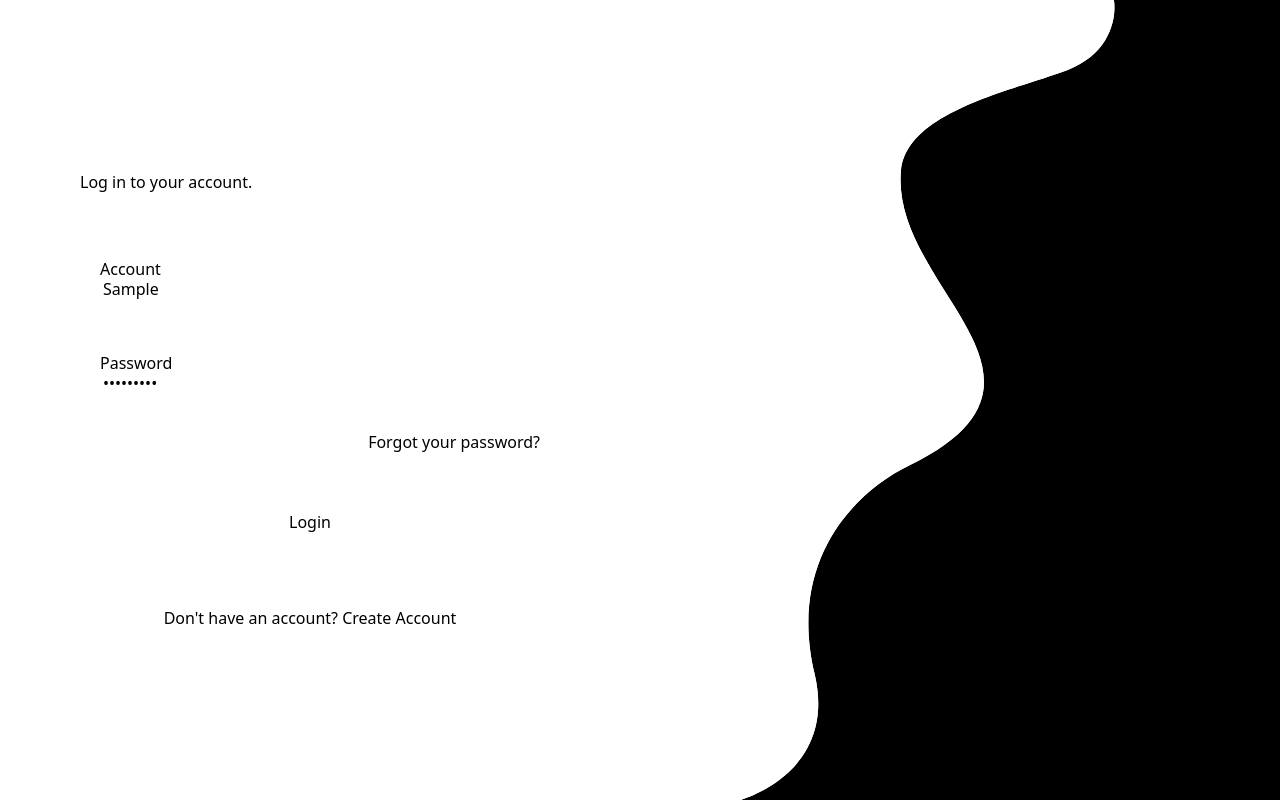
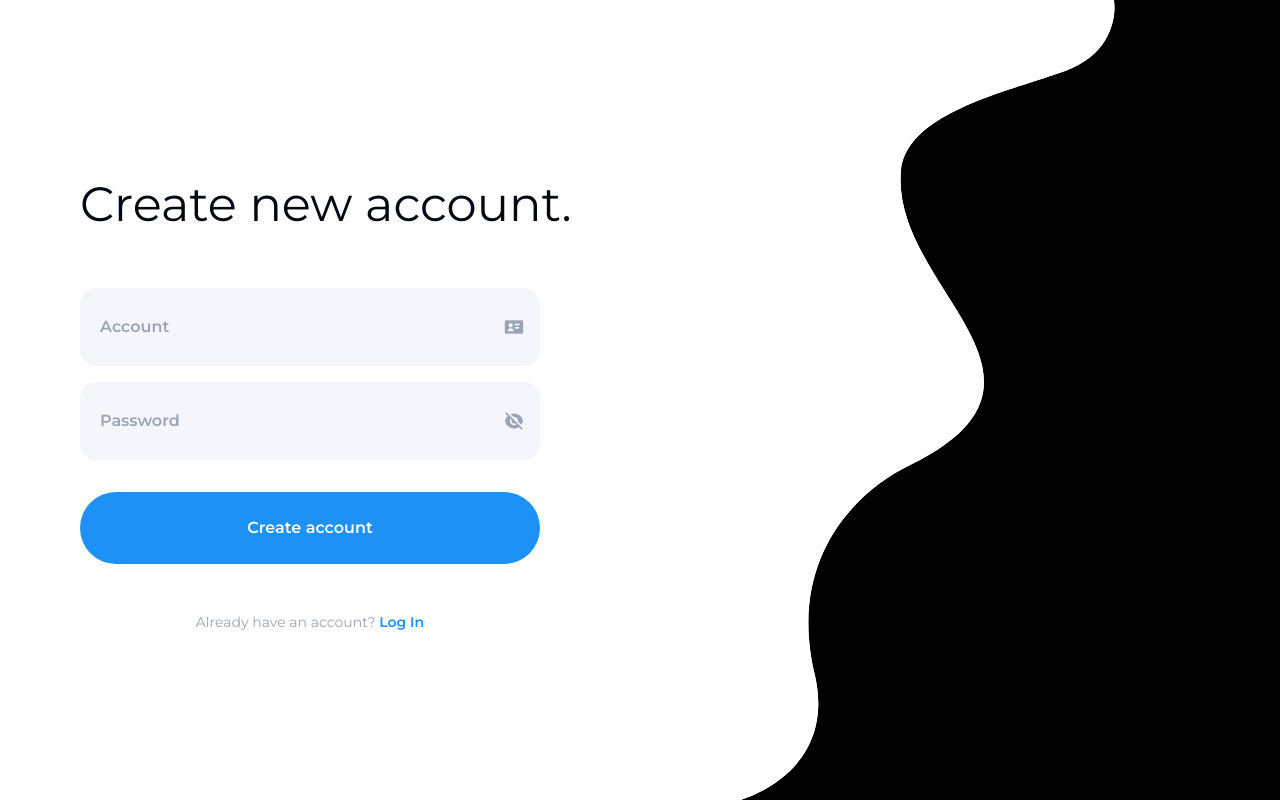
Before and after one commit to AlcMaple/sushi-vue, a Vue app: page /auth in a window 1280 px wide. Both pictures are taken after typing "Sample", "Sample123" into the empty fields and a click on the button "Create Account". Built offline with nearby package versions, Linux system fonts and the light colour scheme; what @kangc/v-md-editor would draw is missing.

Commit message:
[fix]完善注册登录页面样式

```diff
--- a/index.html
+++ b/index.html
@@ -8,6 +8,8 @@
   <title>Vite App</title>
   <link href="https://cdn.bootcdn.net/ajax/libs/normalize/8.0.1/normalize.css" rel="stylesheet">
   <link rel="stylesheet" href="https://cdnjs.cloudflare.com/ajax/libs/font-awesome/5.15.4/css/all.min.css" />
+  <link rel="stylesheet" href="https://cdnjs.cloudflare.com/ajax/libs/remixicon/4.2.0/remixicon.css">
+  <link href="https://fonts.googleapis.com/css2?family=Montserrat:wght@100..900&display=swap" rel="stylesheet">
 </head>
 
 <body>
--- a/src/assets/main.css
+++ b/src/assets/main.css
@@ -8,3 +8,7 @@ li {
 a {
     text-decoration: none;
 }
+
+body {
+    font-family: 'Montserrat', sans-serif !important;
+}
--- a/src/views/Auth/index.vue
+++ b/src/views/Auth/index.vue
@@ -1,52 +1,31 @@
 <script setup>
-/*=============== SHOW HIDE PASSWORD LOGIN ===============*/
-// const passwordAccess = (loginPass, loginEye) => {
-//   const input = document.getElementById(loginPass),
-//     iconEye = document.getElementById(loginEye);
+import { ref, onMounted } from "vue";
 
-//   iconEye.addEventListener("click", () => {
-//     // Change password to text
-//     input.type === "password"
-//       ? (input.type = "text")
-//       : (input.type = "password");
+// 显示/隐藏密码
+const togglePasswordVisibility = (inputId, iconId) => {
+  const input = document.getElementById(inputId);
+  const icon = document.getElementById(iconId);
 
-//     // Icon change
-//     iconEye.classList.toggle("ri-eye-fill");
-//     iconEye.classList.toggle("ri-eye-off-fill");
-//   });
-// };
-// passwordAccess("password", "loginPassword");
+  if (input && icon) {
+    icon.addEventListener("click", () => {
+      // 切换密码类型
+      input.type = input.type === "password" ? "text" : "password";
+      // 切换图标
+      icon.classList.toggle("ri-eye-fill");
+      icon.classList.toggle("ri-eye-off-fill");
+    });
+  }
+};
 
-// /*=============== SHOW HIDE PASSWORD CREATE ACCOUNT ===============*/
-// const passwordRegister = (loginPass, loginEye) => {
-//   const input = document.getElementById(loginPass),
-//     iconEye = document.getElementById(loginEye);
+// 切换登录/注册视图
+const showRegister = ref(false);
+const switchToRegister = () => (showRegister.value = true);
+const switchToLogin = () => (showRegister.value = false);
 
-//   iconEye.addEventListener("click", () => {
-//     // Change password to text
-//     input.type === "password"
-//       ? (input.type = "text")
-//       : (input.type = "password");
-
-//     // Icon change
-//     iconEye.classList.toggle("ri-eye-fill");
-//     iconEye.classList.toggle("ri-eye-off-fill");
-//   });
-// };
-// passwordRegister("passwordCreate", "loginPasswordCreate");
-
-// /*=============== SHOW HIDE LOGIN & CREATE ACCOUNT ===============*/
-// const loginAcessRegister = document.getElementById("loginAccessRegister"),
-//   buttonRegister = document.getElementById("loginButtonRegister"),
-//   buttonAccess = document.getElementById("loginButtonAccess");
-
-// buttonRegister.addEventListener("click", () => {
-//   loginAcessRegister.classList.add("active");
-// });
-
-// buttonAccess.addEventListener("click", () => {
-//   loginAcessRegister.classList.remove("active");
-// });
+onMounted(() => {
+  togglePasswordVisibility("password", "loginPassword");
+  togglePasswordVisibility("passwordCreate", "loginPasswordCreate");
+});
 </script>
 
 <template>
@@ -72,14 +51,15 @@
            591.11 115.306 518.927 176.468 488.873C363.385 397.026 156.98 302.824
            167.945 179.32C173.46 117.209 284.755 95.1699 342.407 73.6315Z"
       />
-
-      <!-- Insert your image (recommended size: 1000 x 1200) -->
-      <!-- <image class="login__img" href="assets/img/bg-img.jpg" /> -->
     </g>
   </svg>
 
   <!--=============== LOGIN ===============-->
-  <div class="login container grid" id="loginAccessRegister">
+  <div
+    class="login container grid"
+    :class="{ active: showRegister }"
+    id="loginAccessRegister"
+  >
     <!--===== LOGIN ACCESS =====-->
     <div class="login__access">
       <h1 class="login__title">Log in to your account.</h1>
@@ -96,7 +76,6 @@
                 class="login__input"
               />
               <label for="text" class="login__label">Account</label>
-
               <i class="ri-id-card-fill login__icon"></i>
             </div>
 
@@ -109,7 +88,6 @@
                 class="login__input"
               />
               <label for="password" class="login__label">Password</label>
-
               <i
                 class="ri-eye-off-fill login__icon login__password"
                 id="loginPassword"
@@ -117,14 +95,12 @@
             </div>
           </div>
 
-          <a href="#" class="login__forgot">Forgot your password?</a>
-
           <button type="submit" class="login__button">Login</button>
         </form>
 
         <p class="login__switch">
           Don't have an account?
-          <button id="loginButtonRegister">Create Account</button>
+          <button @click="switchToRegister">Create Account</button>
         </p>
       </div>
     </div>
@@ -136,22 +112,6 @@
       <div class="login__area">
         <form action="" class="login__form">
           <div class="login__content grid">
-            <!-- <div class="login__group grid">
-                     <div class="login__box">
-                        <input type="text" id="names" required placeholder=" " class="login__input">
-                        <label for="names" class="login__label">Names</label>
-
-                        <i class="ri-id-card-fill login__icon"></i>
-                     </div>
-
-                     <div class="login__box">
-                        <input type="text" id="surnames" required placeholder=" " class="login__input">
-                        <label for="surnames" class="login__label">Surnames</label>
-
-                        <i class="ri-id-card-fill login__icon"></i>
-                     </div>
-                  </div> -->
-
             <div class="login__box">
               <input
                 type="text"
@@ -161,7 +121,6 @@
                 class="login__input"
               />
               <label for="textCreate" class="login__label">Account</label>
-
               <i class="ri-id-card-fill login__icon"></i>
             </div>
 
@@ -174,7 +133,6 @@
                 class="login__input"
               />
               <label for="passwordCreate" class="login__label">Password</label>
-
               <i
                 class="ri-eye-off-fill login__icon login__password"
                 id="loginPasswordCreate"
@@ -187,17 +145,14 @@
 
         <p class="login__switch">
           Already have an account?
-          <button id="loginButtonAccess">Log In</button>
+          <button @click="switchToLogin">Log In</button>
         </p>
       </div>
     </div>
   </div>
 </template>
 
-<style scoped>
-/*=============== GOOGLE FONTS ===============*/
-@import url("https://fonts.googleapis.com/css2?family=Montserrat:wght@100..900&display=swap");
-
+<style>
 /*=============== VARIABLES CSS ===============*/
 :root {
   /*========== Colors ==========*/
```
Also changed, not shown: 1 other file (tests, documents, lock files or other folders). Lines whose indentation alone changed are shown as unchanged.
